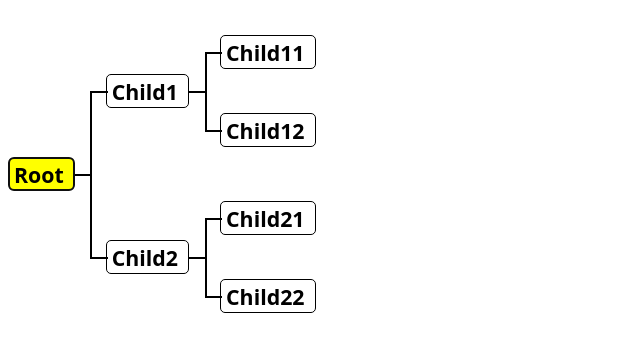
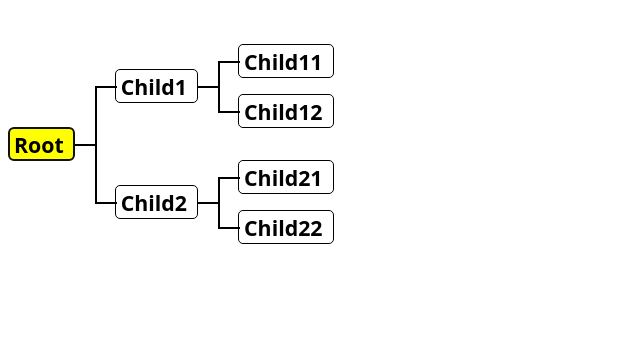
Before and after one commit to Tomitomi1021/LogicTree, a Nuxt app: page / in a window 1280 px wide. Shown: the top 352 px of the page, without its empty margins (0-640 px from the left). Built offline with nearby package versions, Linux system fonts and the light colour scheme.

Commit message:
TreeNodeのテンプレートを，全体的にflexを用いた形に修正した．

```diff
--- a/components/LeaderLine.vue
+++ b/components/LeaderLine.vue
@@ -96,18 +96,11 @@ export default {
       const topY    = (sy+sh/2 < ey+eh/2)? sy+sh/2 : ey+eh/2;
       const bottomY = (sy+sh/2 > ey+eh/2)? sy+sh/2 : ey+eh/2;
 
-      //高さが全く同じ場合は考えないものとする．
-      if(topY==bottomY){
-        return {
-          isValid: false
-        };
-      }else{
-        return {
-          isValid: true,
-          topY: topY,
-          bottomY: bottomY
-        };
-      }
+      return {
+        isValid: true,
+        topY: topY,
+        bottomY: bottomY
+      };
     },
 
 
--- a/components/TreeNode.vue
+++ b/components/TreeNode.vue
@@ -2,17 +2,15 @@
   <div class="tree-node">
     <div class="padding"></div>
     <div class="flex">
-      <div :style="{width:contentWidth+'px'}" ></div>
-      <div class="line"></div>
-      <div class="children">
-        <TreeNode
-          ref="childrenComponentFirstHalf"
-          v-for="(childNode,index) in node.children.slice(0,midIndex)"
-          :nodeId="childNode" />
-      </div>
+
+      <div v-if="node.parent!==null" class="lines">
+        <LeaderLine
+          ref="leaderLine"
+          :start="startPoint"
+          :end="endPoint"/>
       </div>
 
-    <LeaderLine ref="leaderLine" :start="startPoint" :end="endPoint"/>
+      <div class="node">
         <input
           ref="nodeLabel"
           v-model="node.label"
@@ -23,20 +21,19 @@
           @click="activate()"
           @blur="onEditorBlur"
           tabindex="0"
-      :class="(isOnCursor)?(isEditMode)?'node-label-editing':'node-label-oncursor':'node-label'"
+          :class="['node-label',(isEditMode)?'node-label-editing':(isOnCursor)?'node-label-oncursor':'']"
           :readonly="!isEditMode"
           :style="{width:contentWidth+'px'}"
           type="text">
+      </div>
 
-    <div class="flex">
-      <div :style="{width:contentWidth+'px'}" ></div>
-      <div class="line"></div>
       <div class="children">
         <TreeNode
-          ref="childrenComponentSecondHalf"
-          v-for="(childNode,index) in node.children.slice(midIndex,nodeCount)"
+          ref="childrenComponents"
+          v-for="(childNode,index) in node.children.slice(0,node.children.length)"
           :nodeId="childNode" />
       </div>
+
     </div>
     <div class="padding"></div>
   </div>
@@ -64,7 +61,9 @@ export default {
     }
   },
   updated(){
+    if(this.$refs.leaderLine!==undefined){
       this.$refs.leaderLine.update();
+    }
     if(this.isOnCursor){
       this.$refs.nodeLabel.focus();
     }
@@ -105,43 +104,6 @@ export default {
 
       return width;
     },
-    midIndex(){
-      if(this.node.children.length==0){
-        return 0;
-      }
-
-      const nodeCounts = this.node.children.map(childId => {
-        function count(nodeId,model){
-          const children = model.getChildren(nodeId);
-          if(children.length==0){
-            return 1;
-          }else{
-            return children
-                    .map((c)=>count(c,model))
-                    .reduce((a,x)=>a+x);
-          }
-        }
-        return count(childId,this.model);
-      });
-
-      const nodeCountSum = nodeCounts.reduce((a,x)=>a+x);
-
-      let nodeCountCumulativeSum = 0;
-      let distances=[]
-      for(let i=0;i<=nodeCounts.length;i++){
-        const firstHalfNodeCount = nodeCountCumulativeSum;
-        const secondHalfNodeCount = nodeCountSum - nodeCountCumulativeSum;
-
-        distances.push(Math.abs(firstHalfNodeCount - secondHalfNodeCount));
-
-        nodeCountCumulativeSum += nodeCounts[i];
-      }
-
-      return distances.indexOf(Math.min(...distances));
-    },
-    nodeCount(){
-      return this.node.children.length;
-    }
   },
   methods: {
     compositionStart(){
@@ -155,13 +117,8 @@ export default {
     },
     parentContentWidthChanged(){
       this.$forceUpdate();
-      if(this.$refs.childrenComponentFirstHalf !== undefined){
-        this.$refs.childrenComponentFirstHalf.forEach((child)=>{
-          child.parentContentWidthChanged();
-        });
-      }
-      if(this.$refs.childrenComponentSecondHalf !== undefined){
-        this.$refs.childrenComponentSecondHalf.forEach((child)=>{
+      if(this.$refs.childrenComponents!== undefined){
+        this.$refs.childrenComponents.forEach((child)=>{
           child.parentContentWidthChanged();
         });
       }
@@ -211,70 +168,50 @@ export default {
 </script>
 
 <style scoped>
-.tree-node {
+.padding{
+  height:0.5em;
+}
+
+.flex{
+  display:flex;
+  align-items:center;
+}
+
+.lines{
+  width:40px;
+  height:auto;
+  margin:0;
+  padding:0;
+}
+
+.node {
+}
+
+.children {
 }
 
 .node-label {
-  margin:0;
   padding-top:0;
   padding-bottom:0;
+  padding-left:5px;
+  padding-right:10px;
+
   border: solid black 1px;
   border-radius: 5px;
-  padding-left:5px;
-  padding-right:10px;
+
   height:1.5em;
-  width:fit-content;
+
   font-weight: bold;
   font-size:16pt;
   font-family: "Noto Sans", sans-serif;
 }
 
 .node-label-oncursor {
-  margin:0;
-  padding-top:0;
-  padding-bottom:0;
-  border: solid black 1px;
-  border-radius: 5px;
-  padding-left:5px;
-  padding-right:10px;
-  height:1.5em;
-  width:fit-content;
-  font-weight: bold;
-  font-size:16pt;
-  font-family: "Noto Sans", sans-serif;
-  font-weight: bold;
   background-color: yellow;
 }
 
 .node-label-editing {
-  margin:0;
-  padding-top:0;
-  padding-bottom:0;
-  border: solid black 1px;
-  border-radius: 5px;
-  padding-left:5px;
-  padding-right:10px;
-  height:1.5em;
-  width:fit-content;
-  font-weight: bold;
-  font-size:16pt;
-  font-family: "Noto Sans", sans-serif;
-  font-weight: bold;
   background-color: aquamarine;
 }
 
-.children {
-}
-
-.padding{
-  height:5px;
-}
-
-.flex{
-  display:flex;
-}
-
-.line{
-  width:3em;
-}
 </style>
```
Lines whose indentation alone changed are shown as unchanged.
